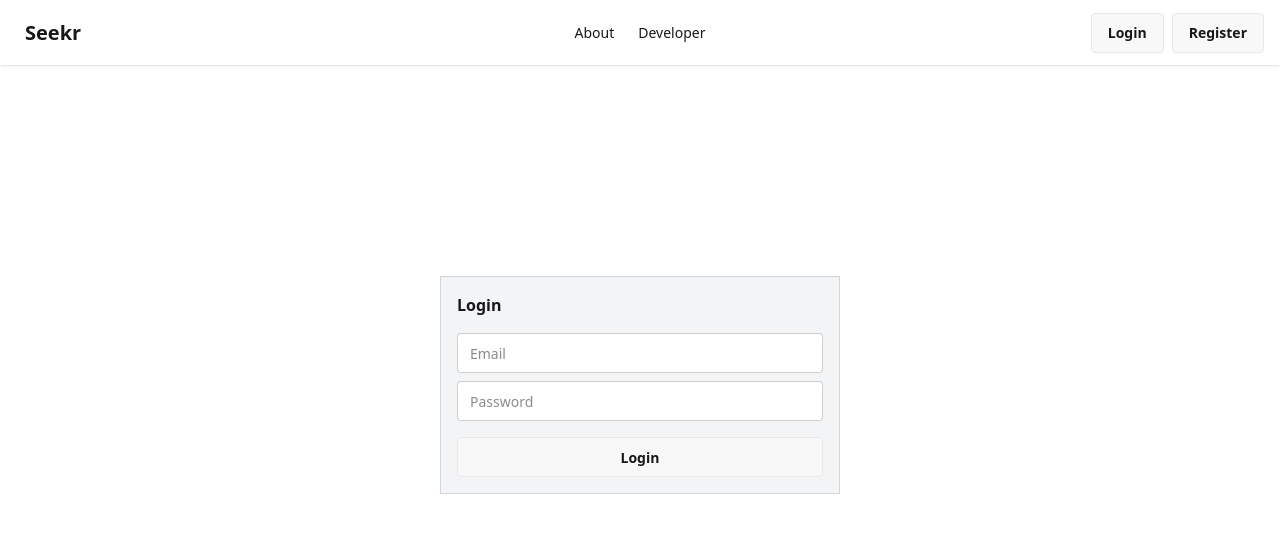
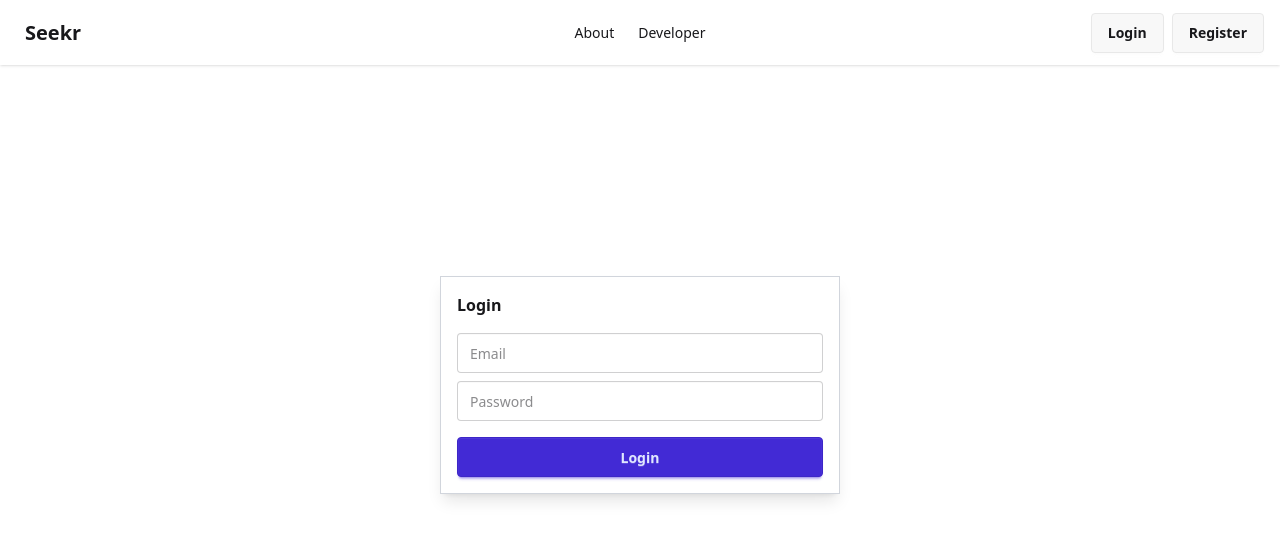
Before and after one commit to dojimori/lost-and-found-frontend, a Vue app: page /login in a window 1280 px wide. Shown: the top 540 px of the page. Built offline with nearby package versions, Linux system fonts and the light colour scheme.

Commit message:
restyle: login page

```diff
--- a/src/views/login-view.vue
+++ b/src/views/login-view.vue
@@ -1,31 +1,30 @@
 <template>
-    <div class="flex items-center p-4 justify-center h-[80vH] " v-motion-fade>
-
-        <form action="" class="flex flex-col w-100 bg-gray-100  p-4 border border-gray-300">
+  <div class="flex items-center p-4 justify-center h-[80vH]" v-motion-fade>
+    <form action="" class="flex flex-col w-100 p-4 border shadow-lg border-gray-300">
       <h4 class="mb-4 font-bold">Login</h4>
+      <div class="flex flex-col gap-2">
         <label for="" class="floating-label">
           <span>Email</span>
-                <input type="text" class="input w-full " placeholder="Email">
+          <input type="text" class="input w-full" placeholder="Email" />
         </label>
 
-            <label class="floating-label  mt-2">
+        <label class="floating-label">
           <span>Password</span>
-                <input type="text" class="input w-full" placeholder="Password">
+          <input type="text" class="input w-full" placeholder="Password" />
         </label>
+      </div>
 
-            <button type="submit" class="btn mt-4">Login</button>
-
+      <button type="submit" class="btn btn-primary mt-4">Login</button>
     </form>
   </div>
 </template>
 
 <script>
-import { PhEnvelope } from '@phosphor-icons/vue';
+import { PhEnvelope } from "@phosphor-icons/vue";
 
 export default {
   components: {
-        PhEnvelope
-    }
-}
-
+    PhEnvelope,
+  },
+};
 </script>
```
Lines whose indentation alone changed are shown as unchanged.
